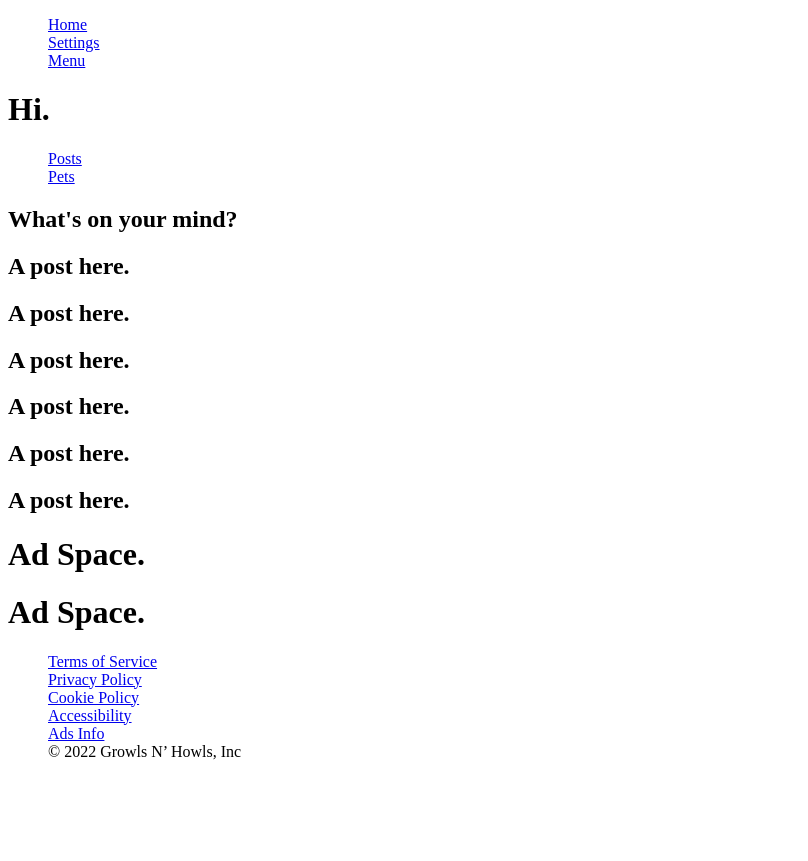
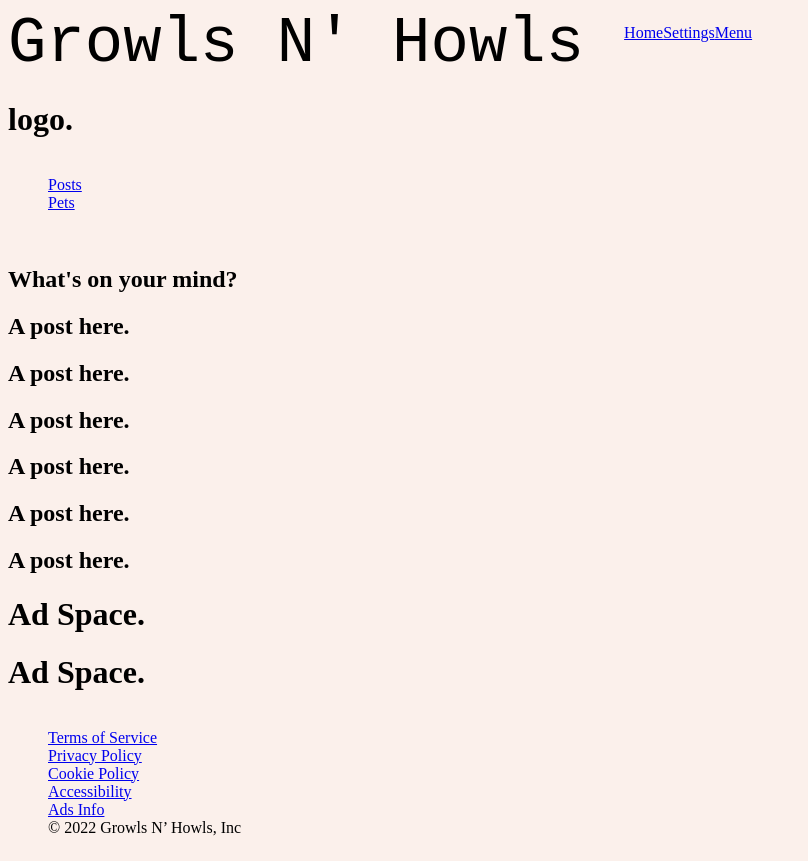
Before and after one commit to karengriffin/smmockup, a plain HTML site: page landing.html in a window 1280 px wide. Shown: the whole page, without its empty margins (0-808 px from the left). Before the commit the page ends 800 px from the top, so only its background shows below. Drawn offline with Linux system fonts and the light colour scheme.

Commit message:
*eyeroll*

```diff
--- a/landing.html
+++ b/landing.html
@@ -10,13 +10,14 @@
        scale=1.0"
     />
     <title>Social Media Clone (change later)***</title>
+    <link rel="stylesheet" href="styles.css" />
   </head>
   <!-- Body Section-->
   <body>
     <header>
-      <div class="textlogo"></div>
+      <div class="textlogo">Growls N' Howls</div>
       <nav>
-        <ul style="list-style: none">
+        <ul id="headernav">
           <li><a href="#">Home</a></li>
           <li><a href="#">Settings</a></li>
           <li><a href="#">Menu</a></li>
@@ -24,13 +25,14 @@
       </nav>
     </header>
     <main>
+      <div class="flex-container">
         <!-- right panel content div -->
         <div class="content-left">
           <div class="imglogo">
-          <h1>Hi.</h1>
+            <h1>logo.</h1>
           </div>
           <nav>
-          <ul style="list-style: none">
+            <ul>
               <li><a href="#">Posts</a></li>
               <li><a href="#">Pets</a></li>
             </ul>
@@ -39,6 +41,7 @@
         <!-- middle content div -->
         <div class="content-middle">
           <section id="top-create">
+            <div class="pfp"><img src="" alt="" /></div>
             <h2>What's on your mind?</h2>
           </section>
           <section id="bottom-feed">
@@ -59,11 +62,12 @@
             <h1>Ad Space.</h1>
           </div>
         </div>
+      </div>
     </main>
     <!-- footer section -->
     <footer>
       <nav>
-        <ul id="footernav" style="list-style: none">
+        <ul id="footernav">
           <li><a href="#">Terms of Service</a></li>
           <li><a href="#">Privacy Policy</a></li>
           <li><a href="#">Cookie Policy</a></li>
--- a/styles.css
+++ b/styles.css
@@ -1,32 +1,39 @@
-/* /* * {
-  display: flex;
-  box-sizing: border-box;
-  position: relative;
-  width: 100%;
-} */
-/* * {
-  box-sizing: border-box;
+ul {
+  list-style: none;
 }
-body {
-  background: url('images/bgimg.png');
+
+#signup {
+  background-image: url('images/bgimg.png');
+  background-size: cover;
+  background-repeat: no-repeat;
 }
-.bgimg {
-  width: 100%;
-  height: 100%;
-  position: absolute;
-}
-h1 {
-  height: 61px;
-  font-family: 'Cinzel';
-  font-style: normal;
-  font-weight: 125;
-  font-size: 67px;
-  line-height: 116%;
-  letter-spacing: 0.01em;
-  padding-left: 20%;
-}
-.flex-container {
+
+#login {
   display: flex;
   flex-direction: column;
-  align-items: center;
-} */ */
+  background-image: url('images/bgimg.png');
+  background-size: cover;
+  background-repeat: no-repeat;
+}
+
+.textlogo {
+  font-size: 4rem;
+  font-family: 'Courier New', Courier, monospace;
+}
+
+body {
+  box-sizing: border-box;
+  background-color: #fbf0eb;
+}
+
+#headernav {
+  display: flex;
+}
+
+header {
+  display: flex;
+}
+
+nav {
+  display: flex;
+}
```
Also changed, not shown: login.html (+3 -2 lines), signup.html (+5 -8 lines), images/logo.png (added), 1 other file. Lines whose indentation alone changed are shown as unchanged.
